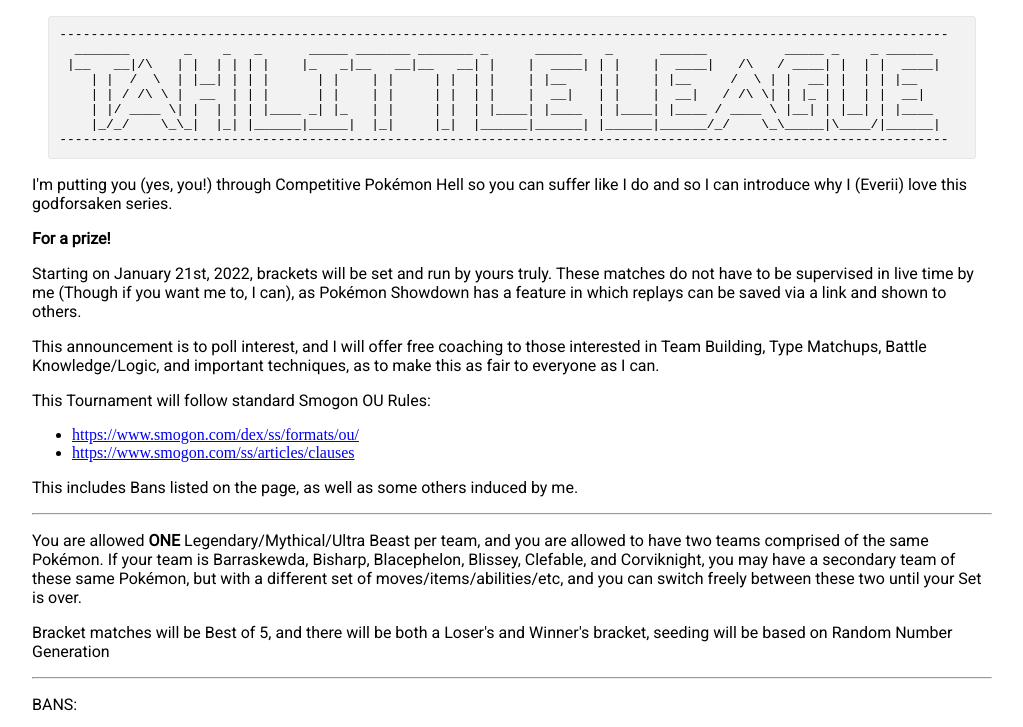
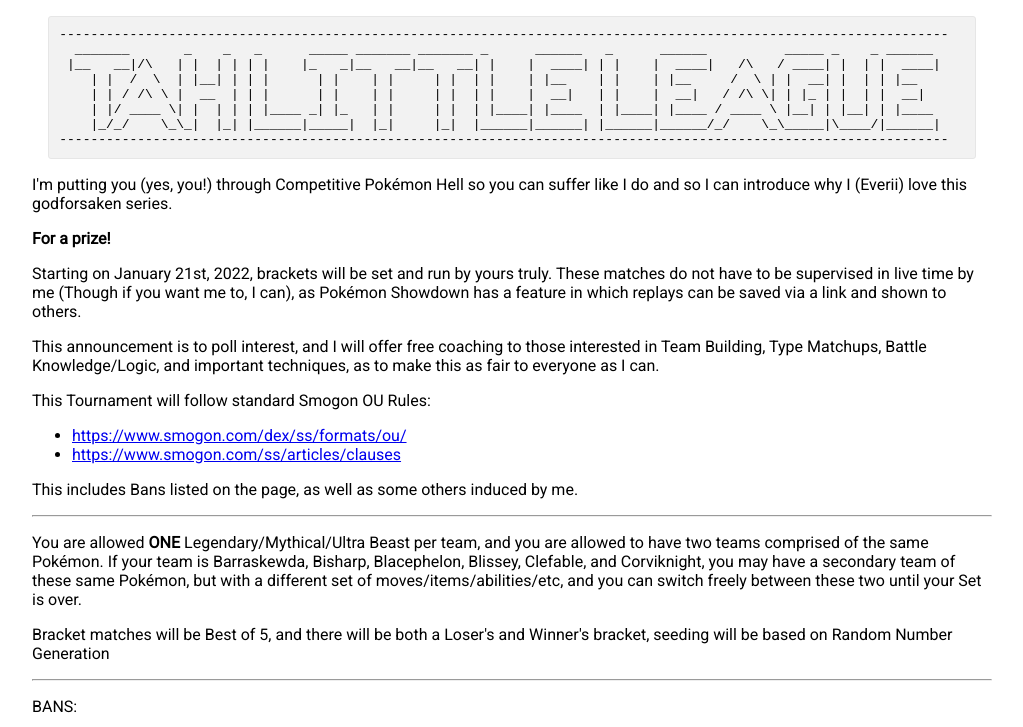
Before and after one commit to HikoriHawky/tah-little-league, a plain HTML site: page index.html in a window 1280 px wide. Shown: the top 727 px of the page, without its empty margins (128-1151 px from the left). Drawn offline with Linux system fonts and the light colour scheme.

Commit message:
Update index.html

```diff
--- a/index.html
+++ b/index.html
@@ -33,6 +33,7 @@
   .underline { text-decoration: underline; }
   #postamble p, #preamble p { font-size: 90%; margin: .2em; }
   p { font-family: 'Roboto', sans-serif; }
+  ul { font-family: 'Roboto', sans-serif; }
   p.verse { margin-left: 3%; }
   pre {
     border: 1px solid #e6e6e6;
```
